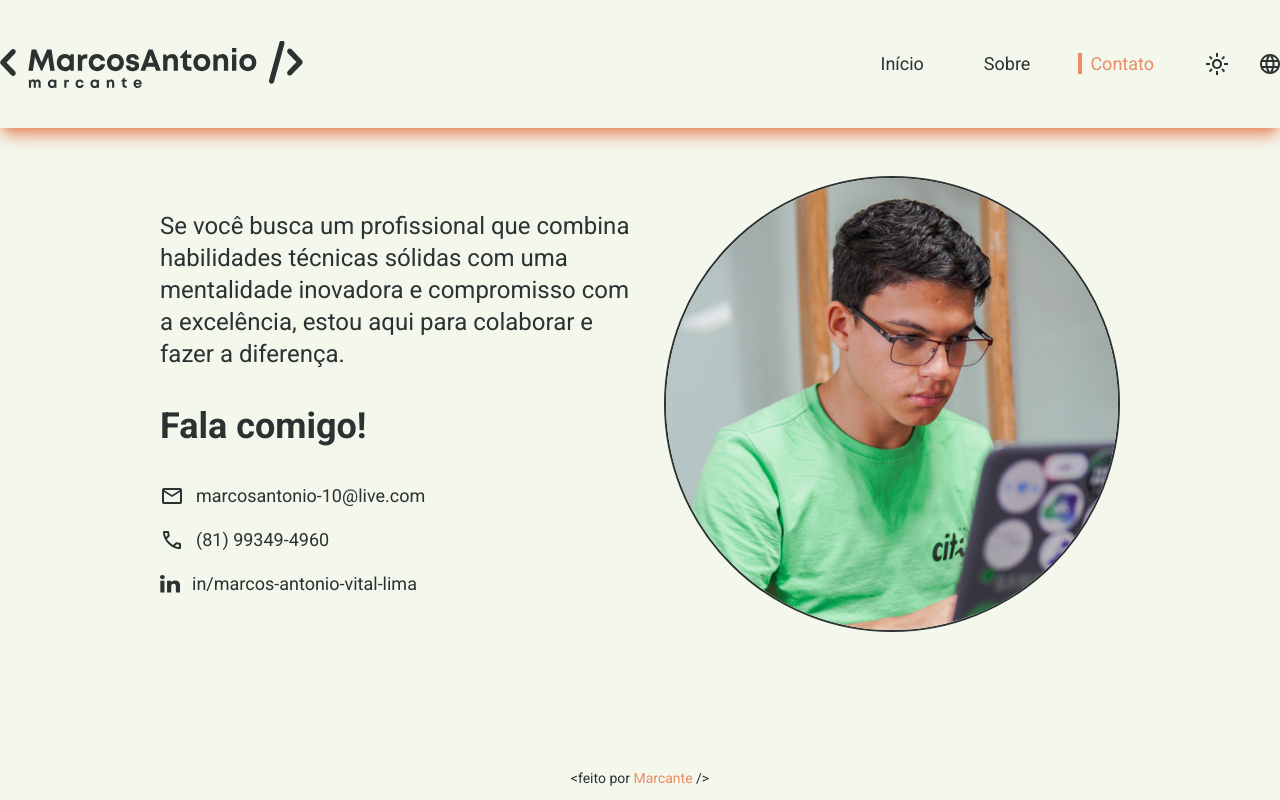
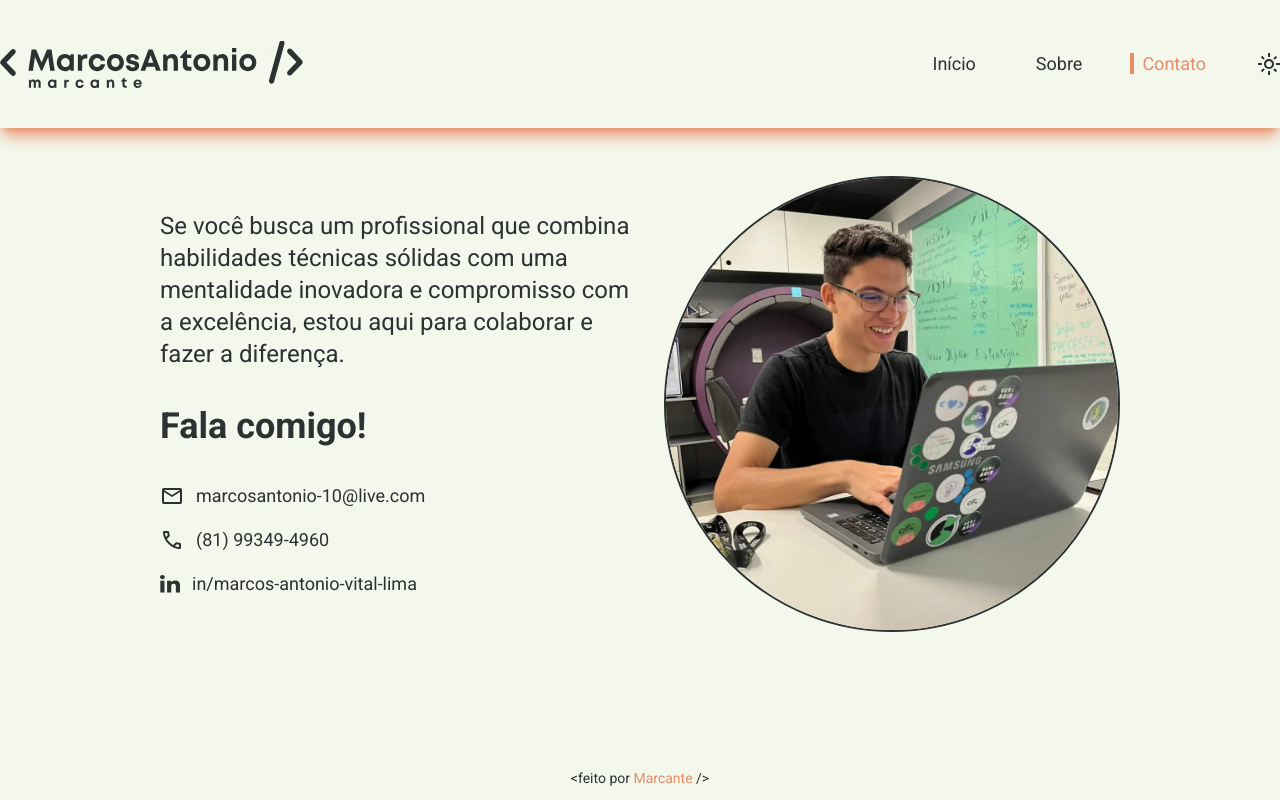
Before and after one commit to marcoslima12/portfolio, a Next.js app: page /contact in a window 1280 px wide. Built offline with nearby package versions, Linux system fonts and the light colour scheme.

Commit message:
add oficial image

```diff
--- a/src/assets/index.ts
+++ b/src/assets/index.ts
@@ -9,6 +9,7 @@ import LinkedInLight from "./linkedInLight.svg";
 import GithubDark from "./githubDark.svg";
 import GithubLight from "./githubLight.svg";
 import ProfilePic from "./profilepic.svg";
+import ProfileContact from  './contactprofile.jpeg';
 import CarouselImage from "./carimage.svg";
 import CarouselImage1 from "./foto-carrossel1.jpeg";
 import CarouselImage2 from "./foto-carrossel2.jpeg";
@@ -57,5 +58,6 @@ export {
   PhoneDark,
   PhoneLight,
   GoToDark,
-  GoToLight
+  GoToLight,
+  ProfileContact
 };
--- a/src/components/Header/index.tsx
+++ b/src/components/Header/index.tsx
@@ -65,11 +65,11 @@ export const Header = () => {
               icon={theme === "dark" ? ThemeIconDark : ThemeIconLight}
               onClick={() => toggleTheme()}
             />
-            <IconButtonComponent
+           {/*  <IconButtonComponent
               alt="Botão para mudar o idioma entre português e inglês"
               icon={theme == "dark" ? LanguageIconDark : LanguageIconLight}
               onClick={() => console.log("Mudar o idioma")}
-            />
+            /> */}
           </div>
         </div>
       </div>
--- a/src/pages/contact/index.tsx
+++ b/src/pages/contact/index.tsx
@@ -1,4 +1,4 @@
-import { LinkedInDark, LanguageIconLight, ProfilePic, LinkedInLight, EmailIconDark, EmailIconLight, PhoneDark, PhoneLight, CarouselImage5 } from "@/assets";
+import { LinkedInDark, LanguageIconLight, ProfilePic, LinkedInLight, EmailIconDark, EmailIconLight, PhoneDark, PhoneLight, CarouselImage5, ProfileContact } from "@/assets";
 import { Header } from "@/components";
 import { ImageProfile } from "@/components/ProfileImage";
 import { SectionWrapper } from "@/components/SectionWrapper";
@@ -53,7 +53,7 @@ const Contact = () => {
               />
             </div>
           </div>
-          <ImageProfile image={CarouselImage5} />
+          <ImageProfile image={ProfileContact} />
         </div>
       </SectionWrapper>
       <span className="text-sm mb-3 text-light-text dark:text-dark-text">
```
Also changed, not shown: src/assets/contactprofile.jpeg (added).
